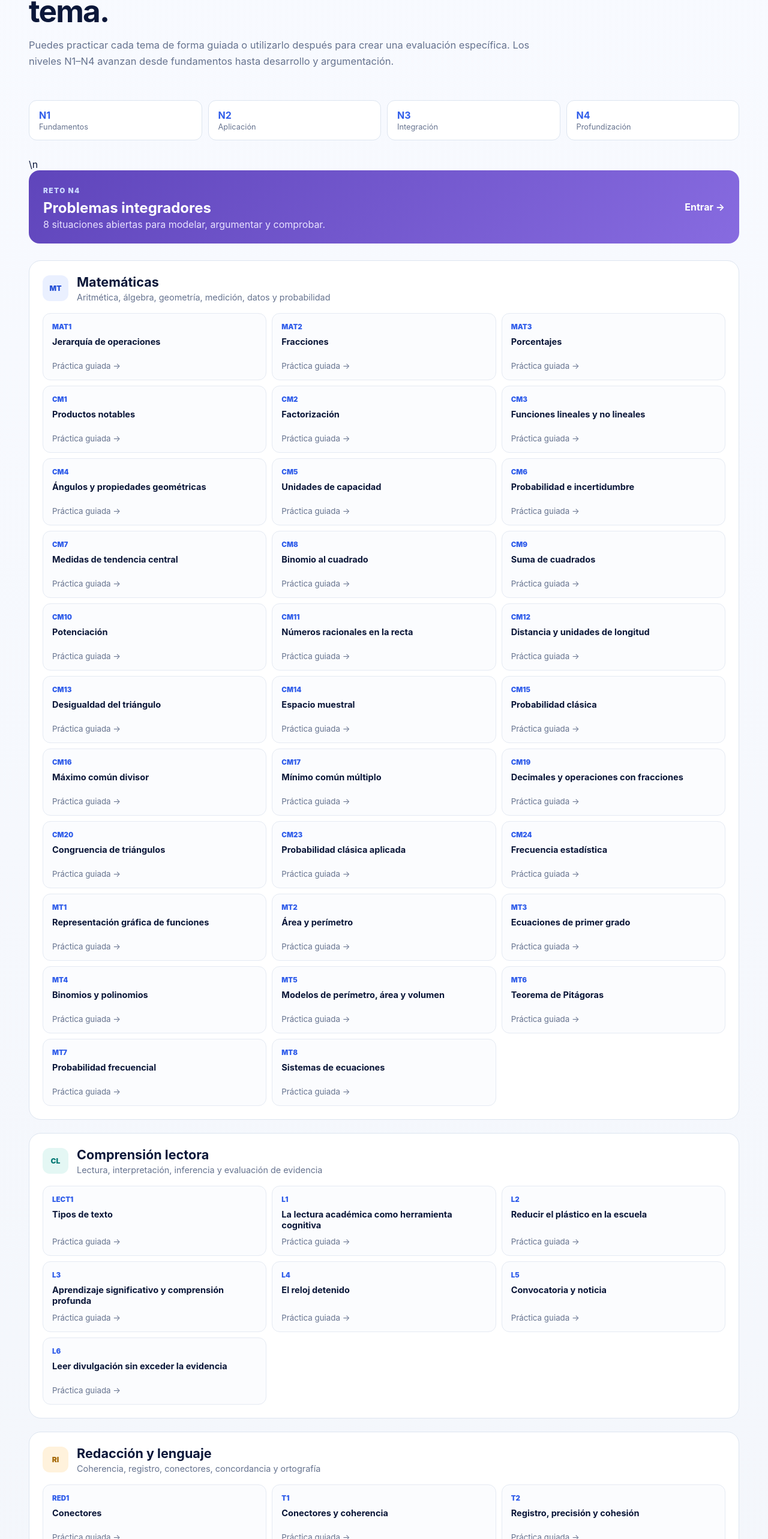
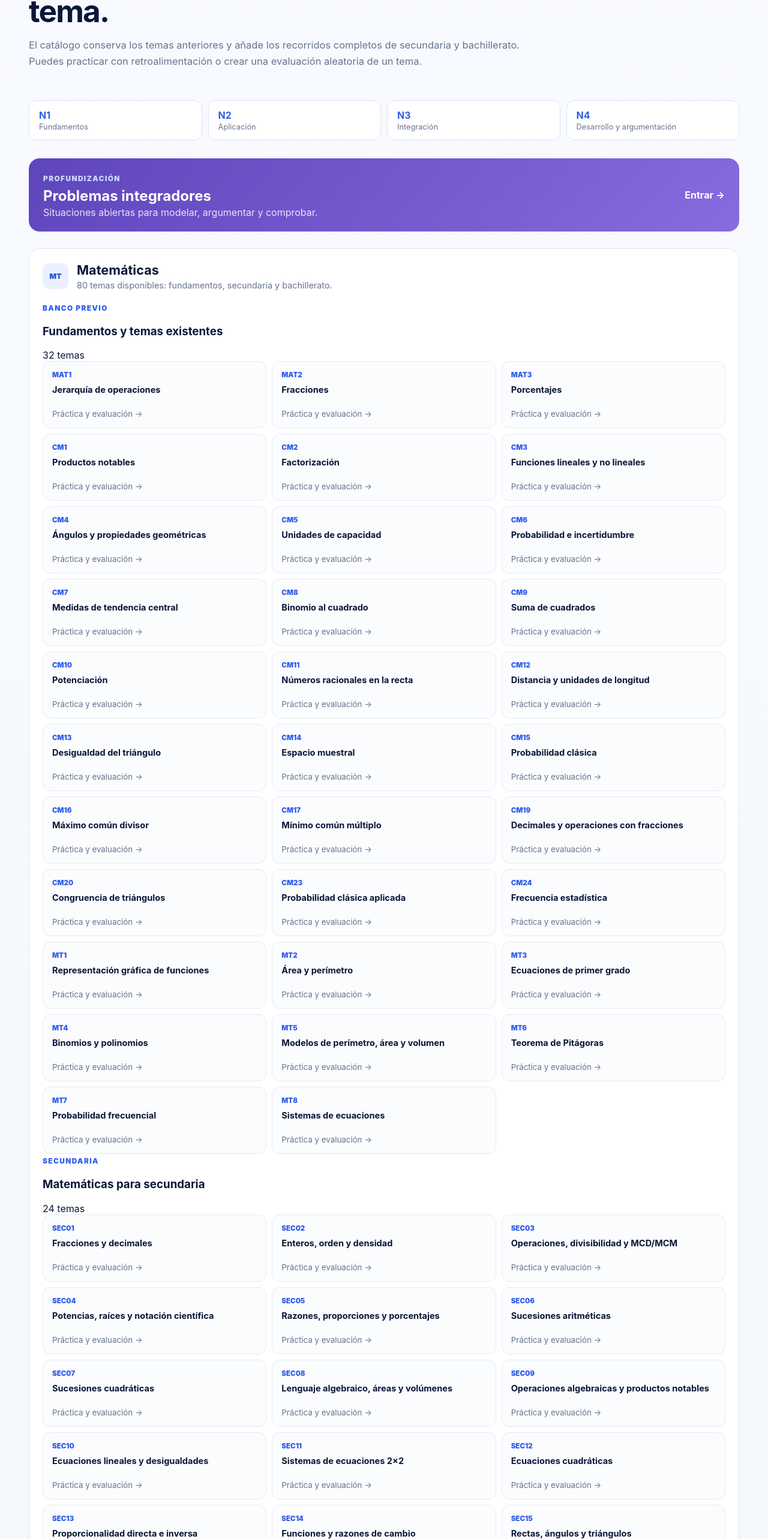
Before and after one commit to ah8345443-netizen/centro-artes-ciencias-cultura, a Next.js app in the folder exani-app/: page /practica in a window 1280 px wide. Shown: the part 228-2794 px from the top of the page at 60% size. Built offline with nearby package versions, Linux system fonts and the light colour scheme.

Commit message:
Simulator: organize complete curriculum by subject and educational level

```diff
--- a/exani-app/app/practica/page.tsx
+++ b/exani-app/app/practica/page.tsx
@@ -1,22 +1,113 @@
 import PortalNav from "../../components/portal-nav";
 
-const groups = [
-  {key:"MT",title:"Matemáticas",description:"Aritmética, álgebra, geometría, medición, datos y probabilidad",className:"math",topics:[["MAT1","Jerarquía de operaciones"],["MAT2","Fracciones"],["MAT3","Porcentajes"],
-    ["CM1","Productos notables"],["CM2","Factorización"],["CM3","Funciones lineales y no lineales"],["CM4","Ángulos y propiedades geométricas"],["CM5","Unidades de capacidad"],["CM6","Probabilidad e incertidumbre"],["CM7","Medidas de tendencia central"],["CM8","Binomio al cuadrado"],["CM9","Suma de cuadrados"],["CM10","Potenciación"],["CM11","Números racionales en la recta"],["CM12","Distancia y unidades de longitud"],["CM13","Desigualdad del triángulo"],["CM14","Espacio muestral"],["CM15","Probabilidad clásica"],["CM16","Máximo común divisor"],["CM17","Mínimo común múltiplo"],["CM19","Decimales y operaciones con fracciones"],["CM20","Congruencia de triángulos"],["CM23","Probabilidad clásica aplicada"],["CM24","Frecuencia estadística"],["MT1","Representación gráfica de funciones"],["MT2","Área y perímetro"],["MT3","Ecuaciones de primer grado"],["MT4","Binomios y polinomios"],["MT5","Modelos de perímetro, área y volumen"],["MT6","Teorema de Pitágoras"],["MT7","Probabilidad frecuencial"],["MT8","Sistemas de ecuaciones"]
-  ]},
-  {key:"CL",title:"Comprensión lectora",description:"Lectura, interpretación, inferencia y evaluación de evidencia",className:"reading",topics:[["LECT1","Tipos de texto"],["L1","La lectura académica como herramienta cognitiva"],["L2","Reducir el plástico en la escuela"],["L3","Aprendizaje significativo y comprensión profunda"],["L4","El reloj detenido"],["L5","Convocatoria y noticia"],["L6","Leer divulgación sin exceder la evidencia"]]},
-  {key:"RI",title:"Redacción y lenguaje",description:"Coherencia, registro, conectores, concordancia y ortografía",className:"writing",topics:[["RED1","Conectores"],["T1","Conectores y coherencia"],["T2","Registro, precisión y cohesión"],["T3","Concordancia y construcciones verbales"],["T4","Ortografía, acentuación y puntuación"]]},
-  {key:"CI",title:"Pensamiento científico",description:"3 bloques · variables, control, evidencia y conclusiones",className:"science",topics:[["C1","Preguntas, hipótesis y variables"],["C2","Diseño experimental y control"],["C3","Datos, evidencia y conclusiones"]]}
+const mathFoundation = [
+  ["MAT1","Jerarquía de operaciones"],["MAT2","Fracciones"],["MAT3","Porcentajes"],
+  ["CM1","Productos notables"],["CM2","Factorización"],["CM3","Funciones lineales y no lineales"],
+  ["CM4","Ángulos y propiedades geométricas"],["CM5","Unidades de capacidad"],["CM6","Probabilidad e incertidumbre"],
+  ["CM7","Medidas de tendencia central"],["CM8","Binomio al cuadrado"],["CM9","Suma de cuadrados"],
+  ["CM10","Potenciación"],["CM11","Números racionales en la recta"],["CM12","Distancia y unidades de longitud"],
+  ["CM13","Desigualdad del triángulo"],["CM14","Espacio muestral"],["CM15","Probabilidad clásica"],
+  ["CM16","Máximo común divisor"],["CM17","Mínimo común múltiplo"],["CM19","Decimales y operaciones con fracciones"],
+  ["CM20","Congruencia de triángulos"],["CM23","Probabilidad clásica aplicada"],["CM24","Frecuencia estadística"],
+  ["MT1","Representación gráfica de funciones"],["MT2","Área y perímetro"],["MT3","Ecuaciones de primer grado"],
+  ["MT4","Binomios y polinomios"],["MT5","Modelos de perímetro, área y volumen"],["MT6","Teorema de Pitágoras"],
+  ["MT7","Probabilidad frecuencial"],["MT8","Sistemas de ecuaciones"]
 ];
+
+const secondaryMath = [
+  ["SEC01","Fracciones y decimales"],["SEC02","Enteros, orden y densidad"],["SEC03","Operaciones, divisibilidad y MCD/MCM"],
+  ["SEC04","Potencias, raíces y notación científica"],["SEC05","Razones, proporciones y porcentajes"],["SEC06","Sucesiones aritméticas"],
+  ["SEC07","Sucesiones cuadráticas"],["SEC08","Lenguaje algebraico, áreas y volúmenes"],["SEC09","Operaciones algebraicas y productos notables"],
+  ["SEC10","Ecuaciones lineales y desigualdades"],["SEC11","Sistemas de ecuaciones 2×2"],["SEC12","Ecuaciones cuadráticas"],
+  ["SEC13","Proporcionalidad directa e inversa"],["SEC14","Funciones y razones de cambio"],["SEC15","Rectas, ángulos y triángulos"],
+  ["SEC16","Simetría, congruencia y semejanza"],["SEC17","Perímetros, áreas y figuras compuestas"],["SEC18","Cuerpos: superficies y volúmenes"],
+  ["SEC19","Teorema de Pitágoras"],["SEC20","Trigonometría elemental"],["SEC21","Gráficas y organización de datos"],
+  ["SEC22","Media, mediana, moda y dispersión"],["SEC23","Espacio muestral y probabilidad"],["SEC24","Eventos, independencia y repaso integral"]
+];
+
+const highSchoolMath = [
+  ["BAC01","Población, muestra y tipos de datos"],["BAC02","Tablas, histogramas y dispersión"],["BAC03","Conjuntos, conteo y combinatoria"],
+  ["BAC04","Probabilidad condicional y finanzas"],["BAC05","Polinomios y productos notables"],["BAC06","Factorización y fracciones algebraicas"],
+  ["BAC07","Ecuaciones, sistemas y cuadráticas"],["BAC08","Semejanza, triángulos y trigonometría"],["BAC09","Coordenadas, distancia y pendiente"],
+  ["BAC10","Recta y circunferencia"],["BAC11","Parábola, elipse e hipérbola"],["BAC12","Modelación con funciones"],
+  ["BAC13","Dominio, rango e inversas"],["BAC14","Funciones polinomiales y transformaciones"],["BAC15","Funciones racionales y asíntotas"],
+  ["BAC16","Exponenciales, logaritmos y sucesiones"],["BAC17","Límites: aproximación y cálculo"],["BAC18","Continuidad y límites laterales"],
+  ["BAC19","Derivadas: razón de cambio y reglas"],["BAC20","Derivadas trigonométricas y optimización"],["BAC21","Antiderivadas e integral indefinida"],
+  ["BAC22","Sustitución e integración por partes"],["BAC23","Integral definida y teorema fundamental"],["BAC24","Volúmenes de revolución e integración aplicada"]
+];
+
+const otherSubjects = [
+  {
+    key:"CL",title:"Comprensión lectora",className:"reading",
+    description:"Tipos de texto, interpretación, inferencia, intención y evaluación de evidencia.",
+    topics:[["LECT1","Tipos de texto"],["L1","La lectura académica como herramienta cognitiva"],["L2","Reducir el plástico en la escuela"],["L3","Aprendizaje significativo y comprensión profunda"],["L4","El reloj detenido"],["L5","Convocatoria y noticia"],["L6","Leer divulgación sin exceder la evidencia"]]
+  },
+  {
+    key:"RI",title:"Redacción y lenguaje",className:"writing",
+    description:"Conectores, coherencia, registro, concordancia, ortografía y puntuación.",
+    topics:[["RED1","Conectores"],["T1","Conectores y coherencia"],["T2","Registro, precisión y cohesión"],["T3","Concordancia y construcciones verbales"],["T4","Ortografía, acentuación y puntuación"]]
+  },
+  {
+    key:"CI",title:"Pensamiento científico",className:"science",
+    description:"Hipótesis, variables, diseño experimental, análisis de datos y conclusiones.",
+    topics:[["C1","Preguntas, hipótesis y variables"],["C2","Diseño experimental y control"],["C3","Datos, evidencia y conclusiones"]]
+  }
+];
+
+function TopicGrid({topics}:{topics:string[][]}) {
+  return <div className="topic-grid">{topics.map(([code,name])=>
+    <a className="topic-card" href={"/practica/"+code.toLowerCase()} key={code}>
+      <span>{code}</span><strong>{name}</strong><small>Práctica y evaluación →</small>
+    </a>
+  )}</div>;
+}
 
 export default function PracticaPage(){
   return <main className="app-bg"><PortalNav/><div className="app-shell">
-    <section className="page-heading"><span className="eyebrow">Materias y temas</span><h1>Elige una materia y después un tema.</h1><p>Puedes practicar cada tema de forma guiada o utilizarlo después para crear una evaluación específica. Los niveles N1–N4 avanzan desde fundamentos hasta desarrollo y argumentación.</p></section>
-    <section className="level-strip"><div><strong>N1</strong><span>Fundamentos</span></div><div><strong>N2</strong><span>Aplicación</span></div><div><strong>N3</strong><span>Integración</span></div><div><strong>N4</strong><span>Profundización</span></div></section>\n    <a className="integrative-banner" href="/integradores"><div><span className="eyebrow light">Reto N4</span><h2>Problemas integradores</h2><p>8 situaciones abiertas para modelar, argumentar y comprobar.</p></div><strong>Entrar →</strong></a>
-    <div className="curriculum-groups">
-      {groups.map(g=><section className="curriculum-group" key={g.key}>
+    <section className="page-heading">
+      <span className="eyebrow">Materias y temas</span>
+      <h1>Elige una materia y después un tema.</h1>
+      <p>El catálogo conserva los temas anteriores y añade los recorridos completos de secundaria y bachillerato. Puedes practicar con retroalimentación o crear una evaluación aleatoria de un tema.</p>
+    </section>
+
+    <section className="level-strip">
+      <div><strong>N1</strong><span>Fundamentos</span></div>
+      <div><strong>N2</strong><span>Aplicación</span></div>
+      <div><strong>N3</strong><span>Integración</span></div>
+      <div><strong>N4</strong><span>Desarrollo y argumentación</span></div>
+    </section>
+
+    <a className="integrative-banner" href="/integradores">
+      <div><span className="eyebrow light">Profundización</span><h2>Problemas integradores</h2><p>Situaciones abiertas para modelar, argumentar y comprobar.</p></div>
+      <strong>Entrar →</strong>
+    </a>
+
+    <section className="curriculum-group" id="MT">
+      <div className="curriculum-head">
+        <span className="area-icon math">MT</span>
+        <div><h2>Matemáticas</h2><p>80 temas disponibles: fundamentos, secundaria y bachillerato.</p></div>
+      </div>
+
+      <div className="curriculum-subsection">
+        <div className="subsection-heading"><div><span className="eyebrow">Banco previo</span><h3>Fundamentos y temas existentes</h3></div><span className="topic-count">{mathFoundation.length} temas</span></div>
+        <TopicGrid topics={mathFoundation}/>
+      </div>
+
+      <div className="curriculum-subsection">
+        <div className="subsection-heading"><div><span className="eyebrow">Secundaria</span><h3>Matemáticas para secundaria</h3></div><span className="topic-count">24 temas</span></div>
+        <TopicGrid topics={secondaryMath}/>
+      </div>
+
+      <div className="curriculum-subsection">
+        <div className="subsection-heading"><div><span className="eyebrow">Bachillerato</span><h3>Matemáticas para bachillerato</h3></div><span className="topic-count">24 temas</span></div>
+        <TopicGrid topics={highSchoolMath}/>
+      </div>
+    </section>
+
+    <div className="curriculum-groups other-subjects">
+      {otherSubjects.map(g=><section className="curriculum-group" id={g.key} key={g.key}>
         <div className="curriculum-head"><span className={"area-icon "+g.className}>{g.key}</span><div><h2>{g.title}</h2><p>{g.description}</p></div></div>
-        <div className="topic-grid">{g.topics.map(([code,name])=><a className="topic-card" href={"/practica/"+code.toLowerCase()} key={code}><span>{code}</span><strong>{name}</strong><small>Práctica guiada →</small></a>)}</div>
+        <TopicGrid topics={g.topics}/>
       </section>)}
     </div>
   </div></main>;
```
